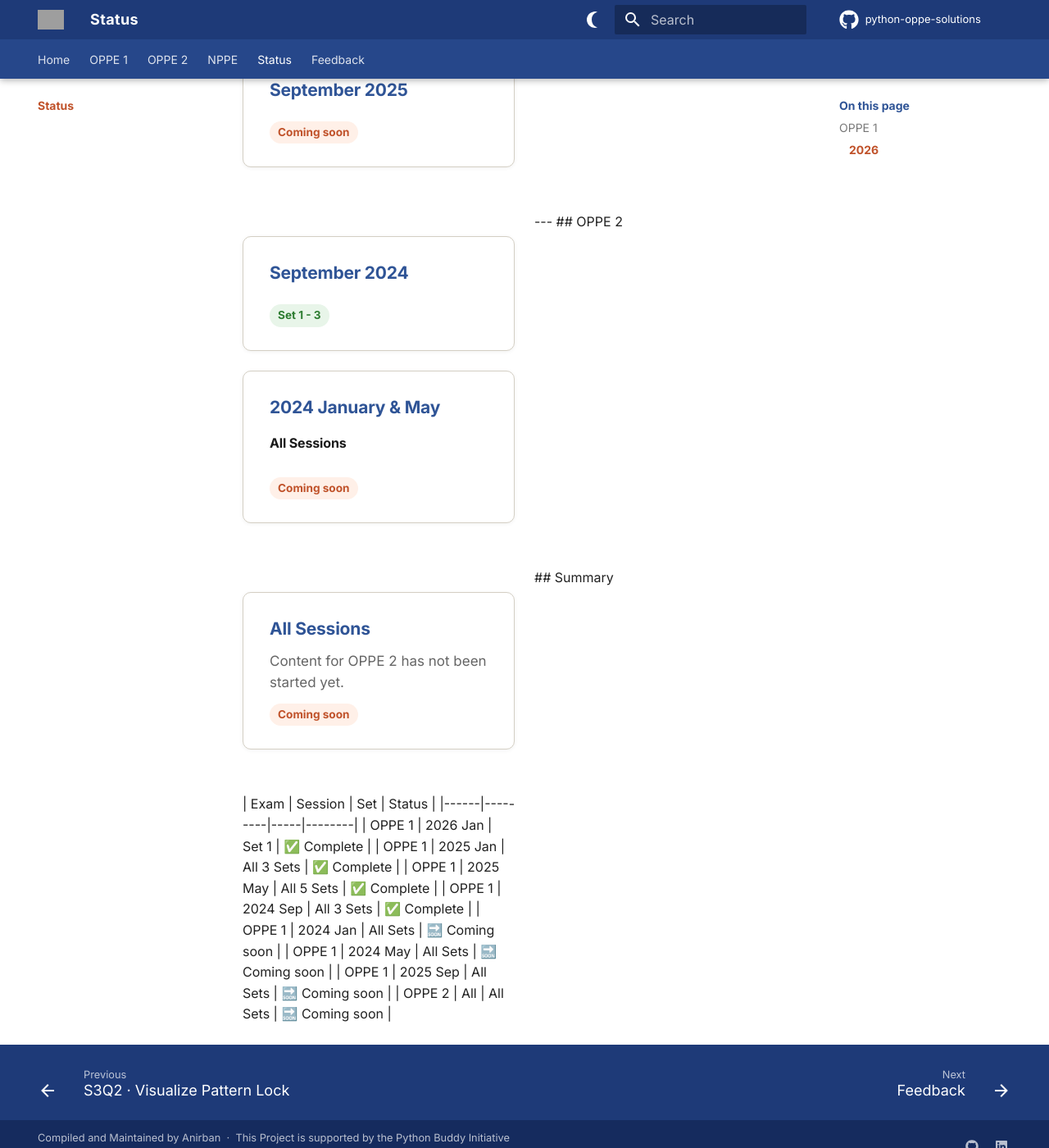
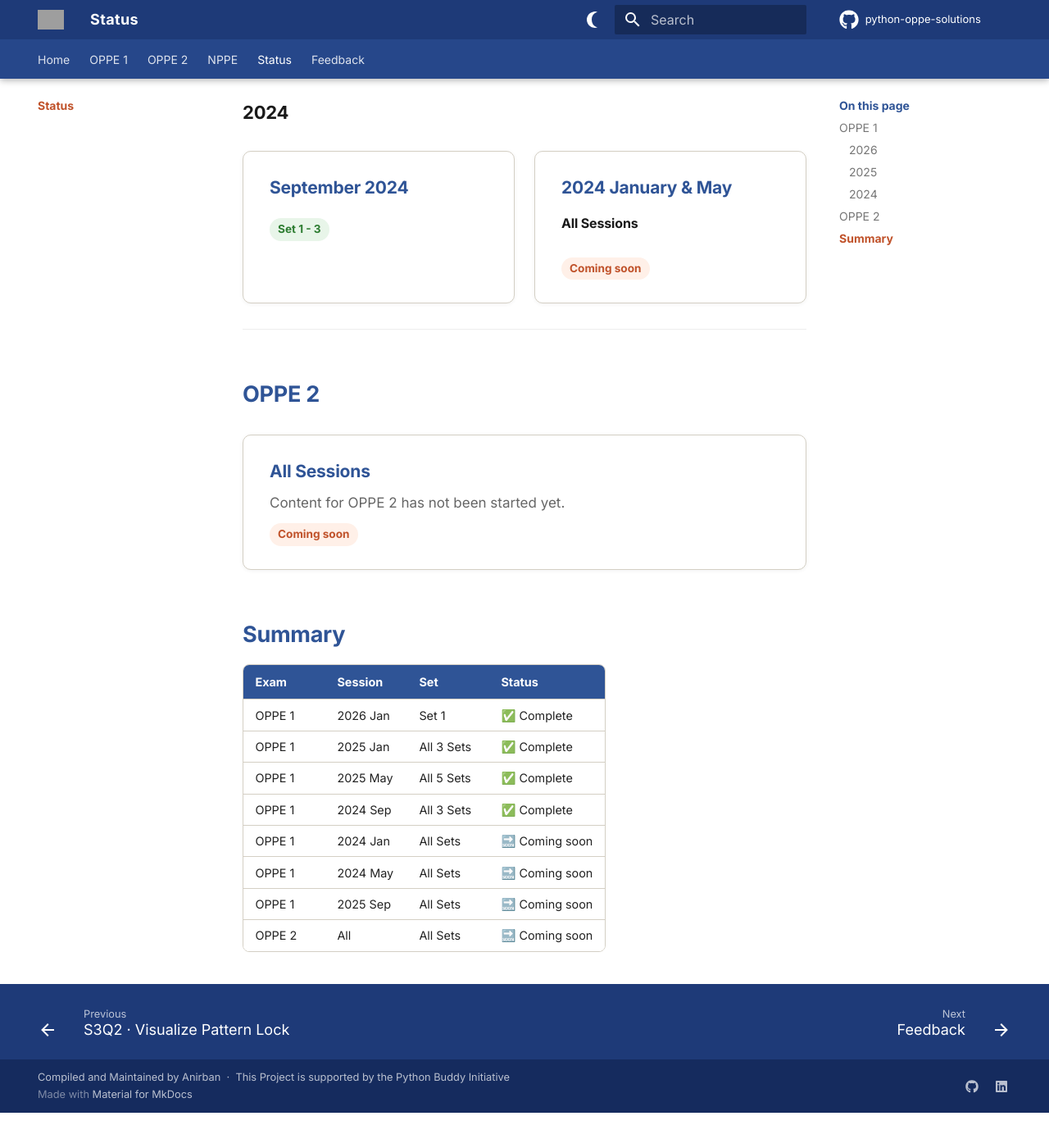
Before and after one commit to Nirban-A/python-oppe-solutions, an MkDocs documentation site: the page built from docs/status.md, in a window 1280 px wide and 1400 px high, scrolled down 949 px. Shown: the whole window at 82% size. Built offline with MkDocs 1.6.1 and Material for MkDocs 9.7.7, drawn with Linux system fonts in a browser that asks for light colours; comment, search, counter and statistics services are not loaded; after the commit the page ends 2306 px from its top, so only the background shows below that; grey boxes are pictures that could not be loaded.

Commit message:
fixed status page

```diff
--- a/docs/status.md
+++ b/docs/status.md
@@ -14,6 +14,8 @@
 <h3>January 2026</h3>
 <span class="pb-badge pb-badge-done"> Set 1 - 3 </span>
 </a>
+
+</div>
 
 ### 2025
 
@@ -72,7 +74,7 @@
 
 ## Summary
 
-<div style="display:flex; justify-content:center;" markdown>
+<div  markdown>
 
 | Exam | Session | Set | Status |
 |------|---------|-----|--------|
@@ -84,4 +86,5 @@
 | OPPE 1 | 2024 May | All Sets | 🔜 Coming soon |
 | OPPE 1 | 2025 Sep | All Sets | 🔜 Coming soon |
 | OPPE 2 | All | All Sets | 🔜 Coming soon |
+
 </div>
```
